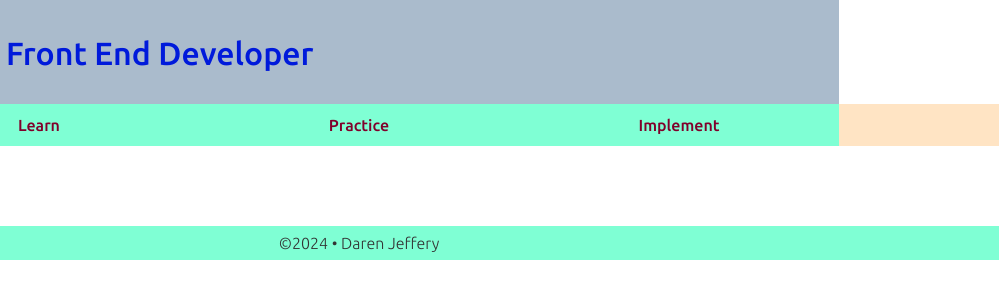
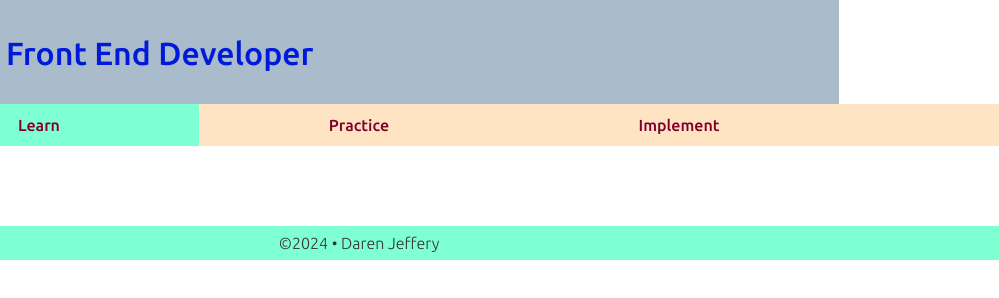
Before and after one commit to bilbo32/Responsive_start, a plain HTML site: page index.html in a window 1280 px wide. Shown: the full height of the page, 281-1280 px from the left. Drawn offline with Linux system fonts and the light colour scheme.

Commit message:
Update index.html

```diff
--- a/index.html
+++ b/index.html
@@ -29,8 +29,8 @@
         <nav>
             <ul>
                 <li class="active"><a href="#">Learn</a></li>
-                <li class="active"><a href="#">Practice</a></li>
-                <li class="active"><a href="#">Implement</a></li>
+                <li ><a href="#">Practice</a></li>
+                <li ><a href="#">Implement</a></li>
             </ul>
         </nav>
     </div>
```
